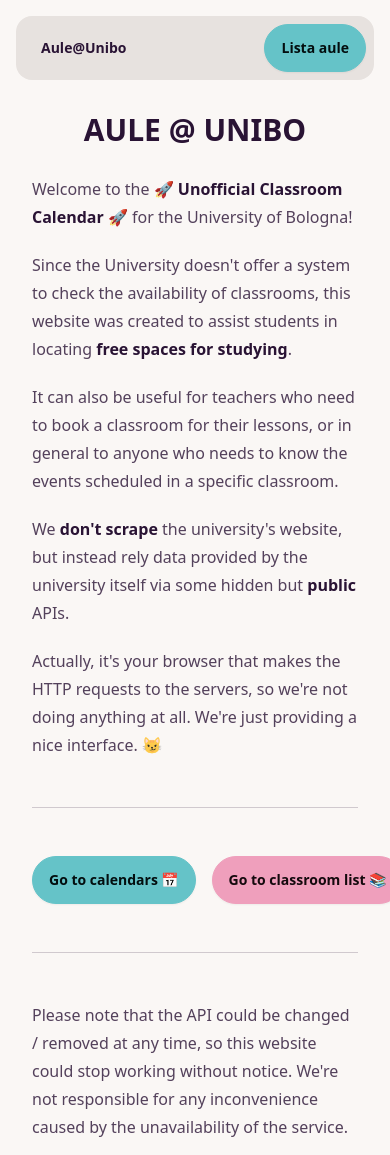
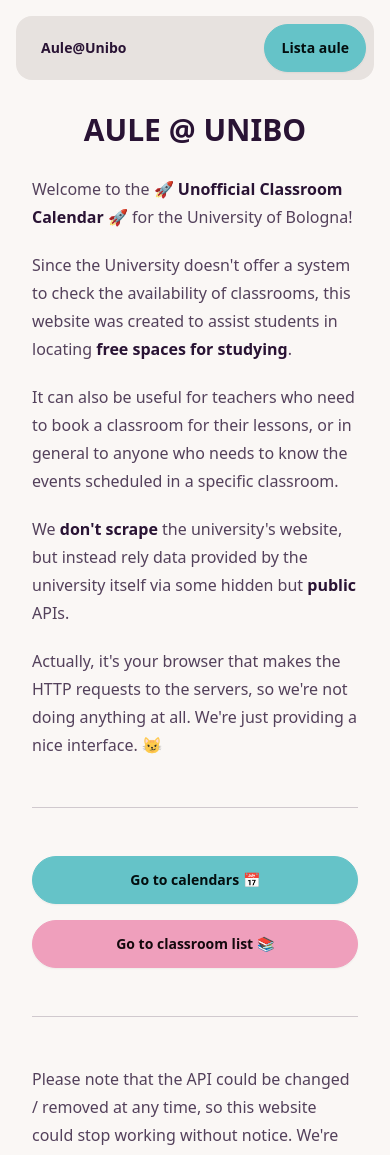
Before and after one commit to VaiTon/AlmaAule, a SvelteKit app: page / in a window 390 px wide. Shown: the top 1155 px of the page. Built offline with nearby package versions, Linux system fonts and the light colour scheme.

Commit message:
Improve button layout for better responsiveness on small screens

```diff
--- a/src/routes/+page.svelte
+++ b/src/routes/+page.svelte
@@ -25,9 +25,14 @@
 	</p>
 
 	<hr />
-	<div class="flex not-prose gap-4">
-		<a href="#calendars" class="not-prose btn btn-primary grow"> Go to calendars 📅 </a>
-		<a href="/aule" class="not-prose btn btn-secondary mx-auto grow"> Go to classroom list 📚 </a>
+
+	<div class="md:flex not-prose gap-4 ">
+		<a href="#calendars" class="not-prose btn btn-primary grow max-md:w-full max-md:mb-4">
+			Go to calendars 📅
+		</a>
+		<a href="/aule" class="not-prose btn btn-secondary mx-auto grow max-md:w-full">
+			Go to classroom list 📚
+		</a>
 	</div>
 
 	<hr />
```
